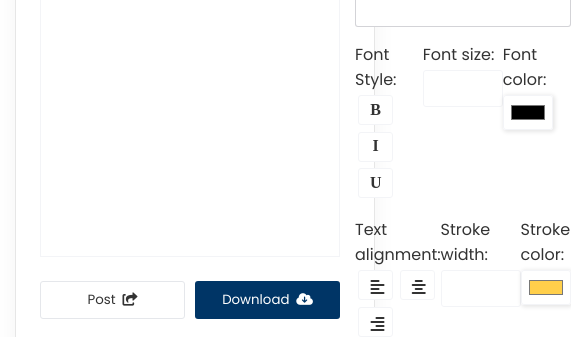
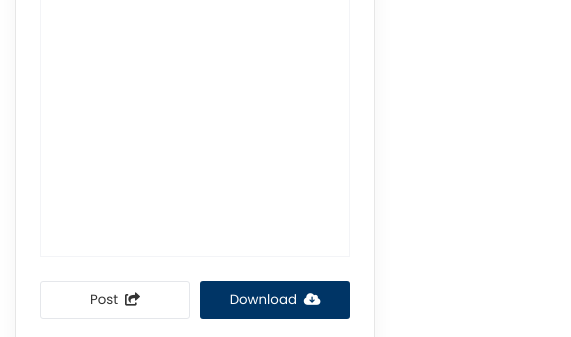
Before and after one commit to Evavic44/rocketmeme, a React (Vite) app in the folder client/: page /create in a window 390 px wide. Shown: the part 507-844 px from the top of the page, 571 px wide, since content can reach past the window. Built offline with nearby package versions, Linux system fonts and the light colour scheme.

Commit message:
📱 Make editor responsive

```diff
--- a/client/src/pages/Create.jsx
+++ b/client/src/pages/Create.jsx
@@ -268,7 +268,7 @@ export default function Create() {
 
             <div>
               <p>Font size:</p>
-              <input type="text" maxLength={3} />
+              <input type="text" placeholder="10" maxLength={3} />
             </div>
 
             <div>
@@ -297,7 +297,7 @@ export default function Create() {
             <div>
               <p>Stroke width:</p>
               <div className="inputStroke">
-                <input type="text" />
+                <input type="text" placeholder="3" />
               </div>
             </div>
 
@@ -316,12 +316,12 @@ export default function Create() {
               </div>
             </div> */}
           </div>
-          <div className="formatting">
+          {/* <div className="formatting">
             <div className="range">
               <p>Opacity:</p>
               <input type="range" />
             </div>
-          </div>
+          </div> */}
           <div>
             <ActionButton className="btn delete">Reset</ActionButton>
           </div>
@@ -419,6 +419,13 @@ const Flex = styled.div`
   .editContainer .btn {
     margin-top: 1.5rem;
   }
+
+  @media (max-width: 900px) {
+    grid-template-columns: 1.2fr 1.2fr;
+  }
+  @media (max-width: 880px) {
+    grid-template-columns: 1fr;
+  }
 `;
 
 const Actions = styled.div`
@@ -498,8 +505,13 @@ const Controls = styled.div`
     grid-template-columns: repeat(3, 1fr);
     padding: 8px 0;
 
+    @media (max-width: 768px) {
+      display: grid;
+      grid-template-columns: repeat(2, 1fr);
+    }
+
     input {
-      margin-top: 0.2rem;
+      margin-top: 0.5rem;
       background: none;
       border: var(--border-light);
 
```
